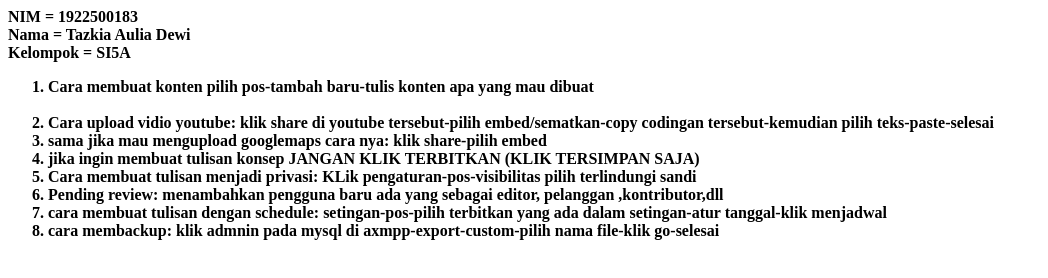
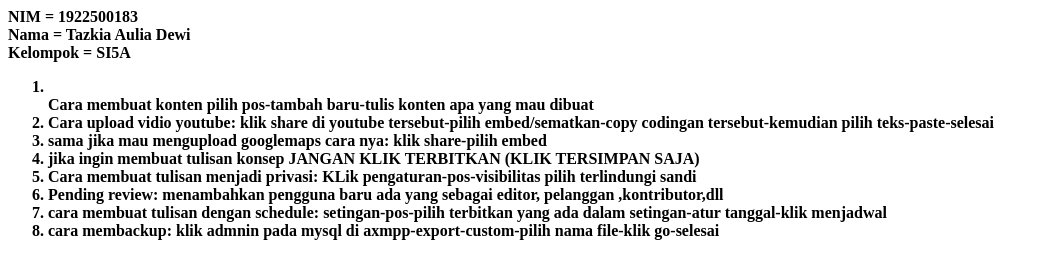
Before and after one commit to TazkiaAulia/si5b2122o, a plain HTML site: page 3/index.html in a window 1280 px wide. Shown: the whole page, without its empty margins (0-1048 px from the left). Drawn offline with Linux system fonts and the light colour scheme.

Commit message:
Update index.html

```diff
--- a/3/index.html
+++ b/3/index.html
@@ -4,8 +4,8 @@
   Kelompok  = SI5A<br>
 
 <ol>
-  <li>Cara membuat konten pilih pos-tambah baru-tulis konten apa yang mau dibuat</li>
-  <br/>
+  <li><br>Cara membuat konten pilih pos-tambah baru-tulis konten apa yang mau dibuat<br/></li>
+
   <li>Cara upload vidio youtube: klik share di youtube tersebut-pilih embed/sematkan-copy codingan tersebut-kemudian pilih teks-paste-selesai</li>
   <li>sama jika mau mengupload googlemaps cara nya: klik share-pilih embed</li>
   <li>jika ingin membuat tulisan konsep JANGAN KLIK TERBITKAN (KLIK TERSIMPAN SAJA)</li>
```
